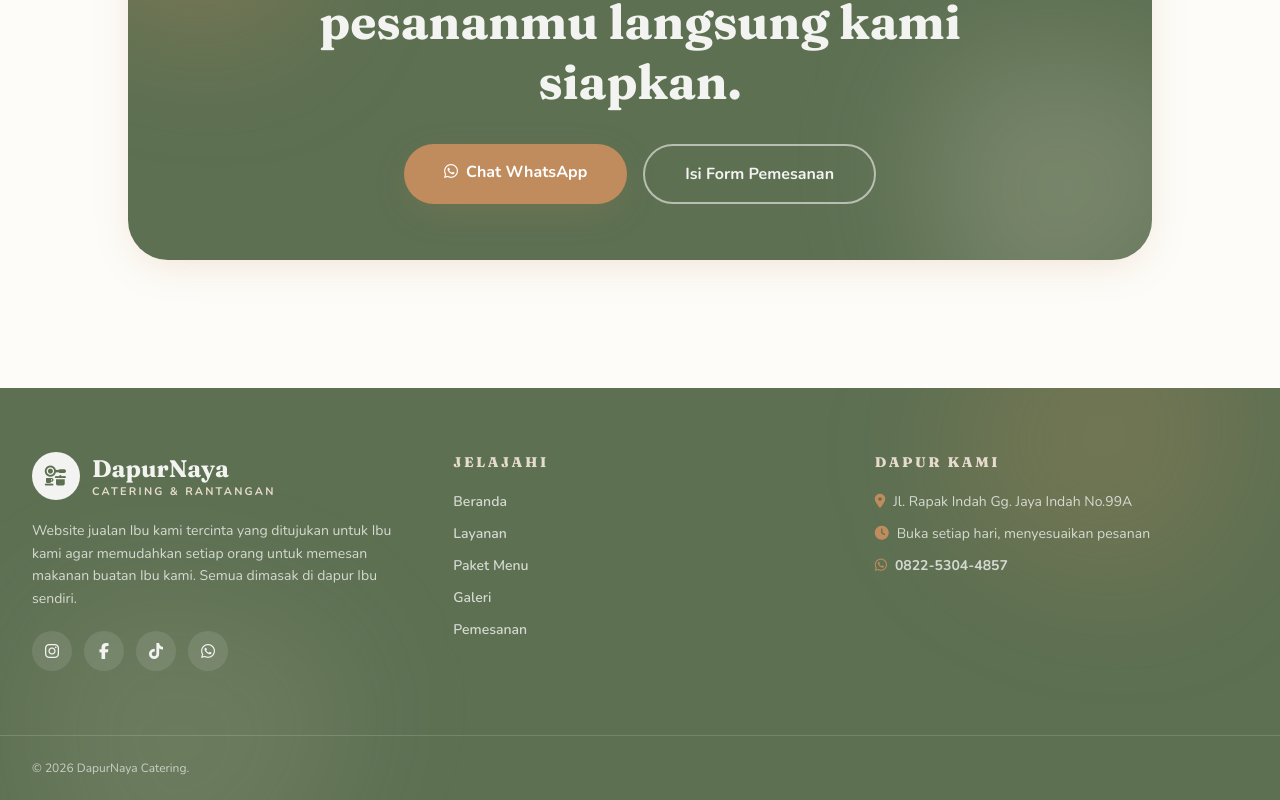
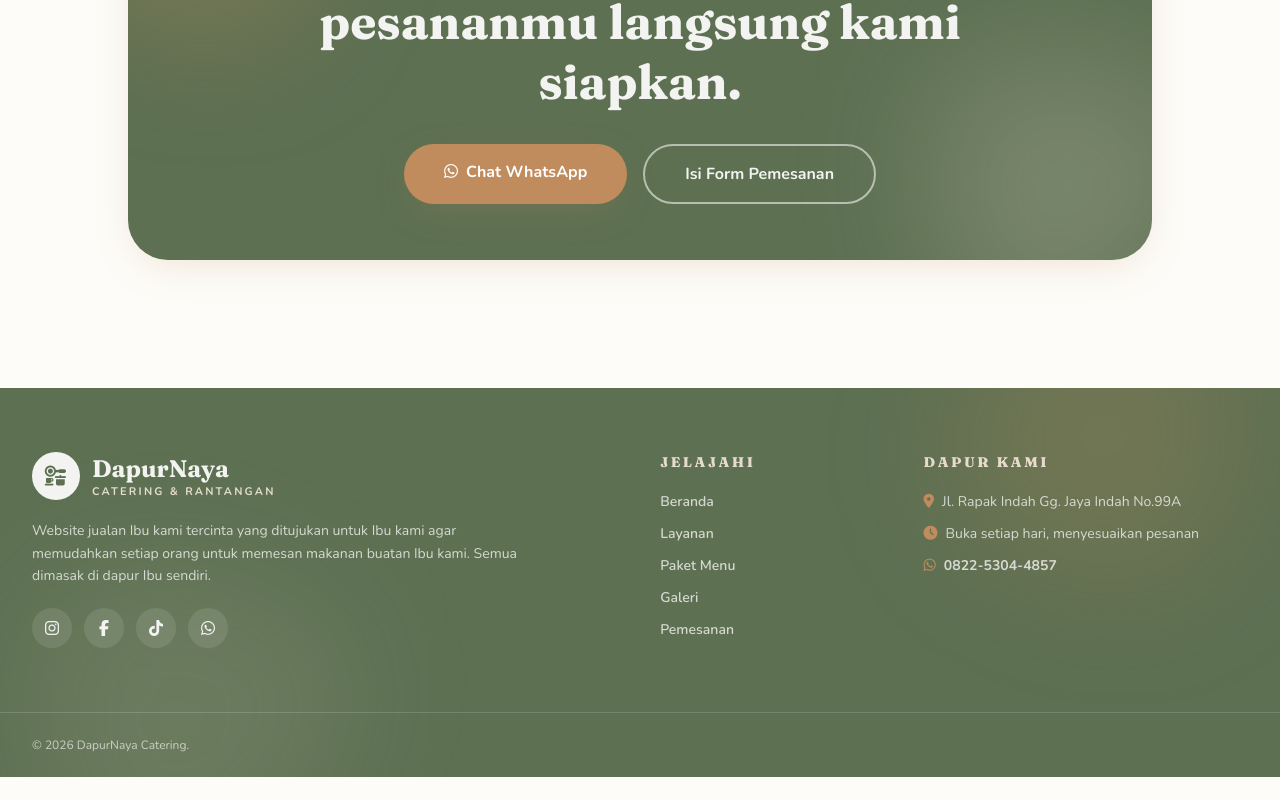
Before and after one commit to rebu22/DapurNaya, a Vue app: page / in a window 1280 px wide. Shown: the part 3183-3983 px from the top of the page. After the commit the page ends 3960 px from the top, so only its background shows below. Built offline with nearby package versions, Linux system fonts and the light colour scheme.

Commit message:
Rapatkan kolom Jelajahi ke Dapur Kami di footer

```diff
--- a/src/components/AppFooter.vue
+++ b/src/components/AppFooter.vue
@@ -3,7 +3,7 @@
     <div class="blob-a absolute -top-24 right-10 h-72 w-72 bg-clay/20 blur-3xl"></div>
     <div class="blob-b absolute -bottom-28 left-8 h-80 w-80 bg-sand/10 blur-3xl"></div>
 
-    <div class="relative mx-auto grid max-w-7xl gap-12 px-4 py-16 sm:px-6 md:grid-cols-2 lg:grid-cols-3 lg:px-8">
+    <div class="relative mx-auto grid max-w-7xl gap-8 px-4 py-16 sm:px-6 md:grid-cols-2 lg:grid-cols-[1.5fr_0.7fr_1.1fr] lg:gap-12 lg:px-8">
       <div>
         <div class="flex items-center gap-3">
           <span class="flex h-12 w-12 items-center justify-center rounded-full bg-mist text-xl text-moss">
@@ -26,7 +26,7 @@
         </div>
       </div>
 
-      <nav aria-label="Tautan halaman">
+      <nav aria-label="Tautan halaman" class="lg:justify-self-center">
         <h3 class="text-sm font-extrabold uppercase tracking-[0.18em] text-sand">Jelajahi</h3>
         <ul class="mt-5 space-y-3 text-sm font-semibold">
           <li v-for="tautan in tautanNav" :key="tautan.path">
@@ -37,7 +37,7 @@
         </ul>
       </nav>
 
-      <div>
+      <div class="lg:justify-self-center">
         <h3 class="text-sm font-extrabold uppercase tracking-[0.18em] text-sand">Dapur Kami</h3>
         <ul class="mt-5 space-y-3 text-sm text-mist/80">
           <li><i class="fa-solid fa-location-dot mr-2 text-clay"></i>Jl. Rapak Indah Gg. Jaya Indah No.99A</li>
```
